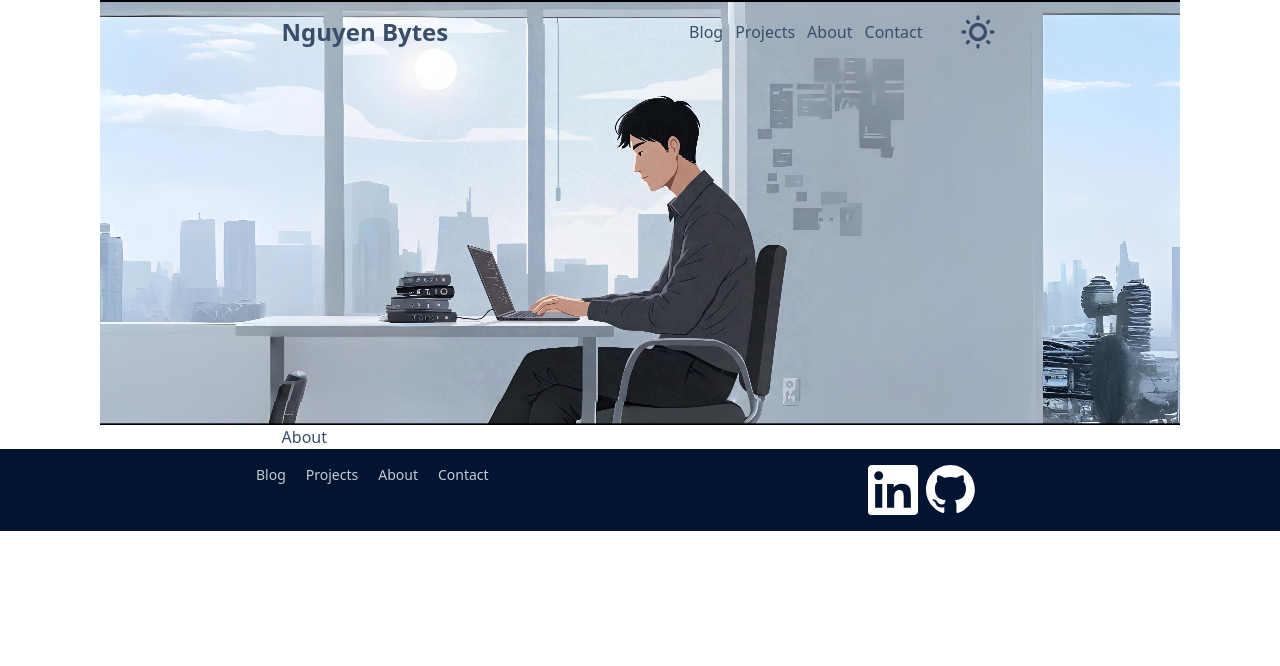
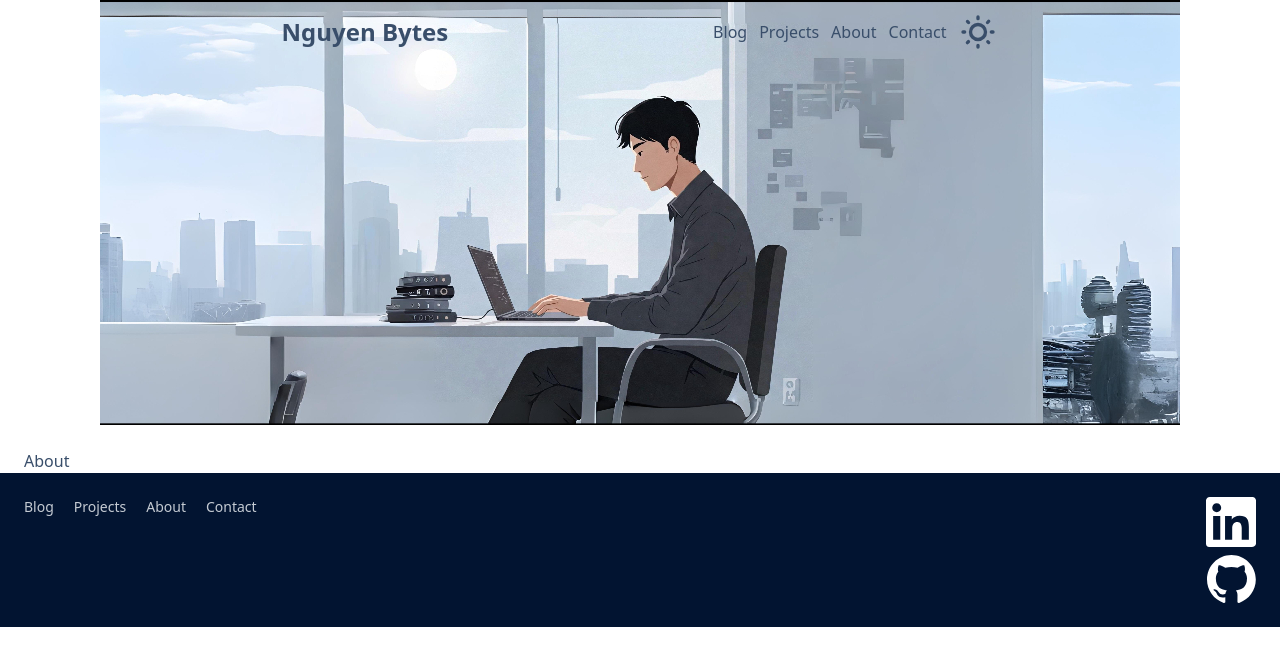
Before and after one commit to vietnguyen-dev/nguyenbytes-blog, a React (Vite) app: page /about in a window 1280 px wide. Shown: the top 666 px of the page. Built offline with nearby package versions, Linux system fonts and the light colour scheme; no server answers.

Commit message:
redoing formatting on mobile

```diff
--- a/src/App.tsx
+++ b/src/App.tsx
@@ -40,20 +40,17 @@ function App() {
 
   return (
     <Page>
-      <h2 className="text-2xl font-bold mt-8 mx-3 text-gray-500 tracking-widest">
+      <h2 className="text-2xl font-bold text-gray-500 tracking-widest">
         ARTICLES
       </h2>
-      <main className="flex flex-col mx-3 lg:flex-row">
-        <div className="flex flex-col mr-6 lg:w-3/4">
+      <main className="flex flex-col lg:flex-row">
+        <div className="flex flex-col lg:w-3/4">
           {posts.items.map((post) => (
-            <div
-              key={post.fields.id}
-              className="card shadow-xl p-5 mb-5 pt-5 md:px-10"
-            >
-              <h3 className="text-gray-500 mb-3 text-xl font-bold">
+            <div key={post.fields.id} className="card shadow-xl p-6">
+              <h3 className="text-gray-500 text-xl font-bold mb-3">
                 {post.fields.title}
               </h3>
-              <p className="mb-3 line-clamp-3">{post.fields.post}</p>
+              <p className="mb-3 line-clamp-3 mb-3">{post.fields.post}</p>
               <button
                 className="btn btn-primary ml-auto"
                 onClick={() => goToPost(post.sys.id)}
--- a/src/components/UI/Page.tsx
+++ b/src/components/UI/Page.tsx
@@ -105,7 +105,7 @@ const Page: React.FC<iPageProps> = ({ children }) => {
             </form>
           </dialog>
         </div>
-        <nav className="hidden mr-6 z-99 md:block">
+        <nav className="hidden z-99 md:block">
           <a href="/" className="mr-3">
             Blog
           </a>
@@ -145,8 +145,8 @@ const Page: React.FC<iPageProps> = ({ children }) => {
         </label>
       </div>
       <HeaderImg theme={theme} />
-      <div className="px-8 md:px-36 lg:px-[20%] xl:px-[22%]">{children}</div>
-      <footer className="footer bg-neutral text-neutral-content flex justify-between content-center px-6 py-4 md:px-12 lg:px-36 xl:px-[20%]">
+      <div className="mx-6 mt-6">{children}</div>
+      <footer className="footer bg-neutral text-neutral-content flex justify-between content-center p-6">
         <div className="md:flex md:flex-row">
           <a href="/" className="mr-3">
             Blog
@@ -161,7 +161,7 @@ const Page: React.FC<iPageProps> = ({ children }) => {
             Contact
           </a>
         </div>
-        <nav className="flex justify-end">
+        <nav className="flex flex-col items-end">
           <a href="https://www.linkedin.com/in/vietnguyen-dev/">
             <img
               src={linkedinLOGO}
@@ -170,7 +170,7 @@ const Page: React.FC<iPageProps> = ({ children }) => {
             />
           </a>
           <a href="https://github.com/vietnguyen-dev">
-            <img src={githubLogo} alt="github logo" className="w-1/2" />
+            <img src={githubLogo} alt="github logo" className="w-1/2 ml-auto" />
           </a>
         </nav>
       </footer>
```
